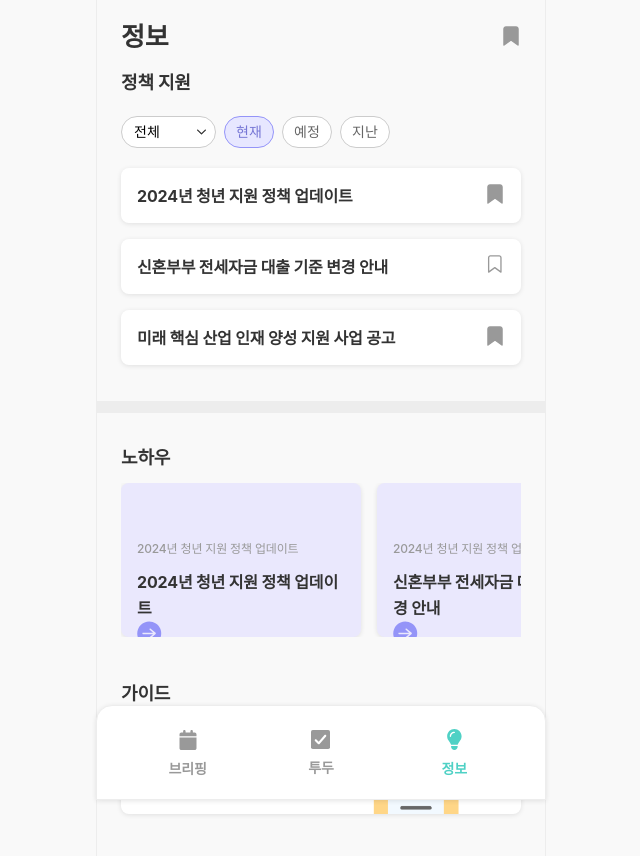
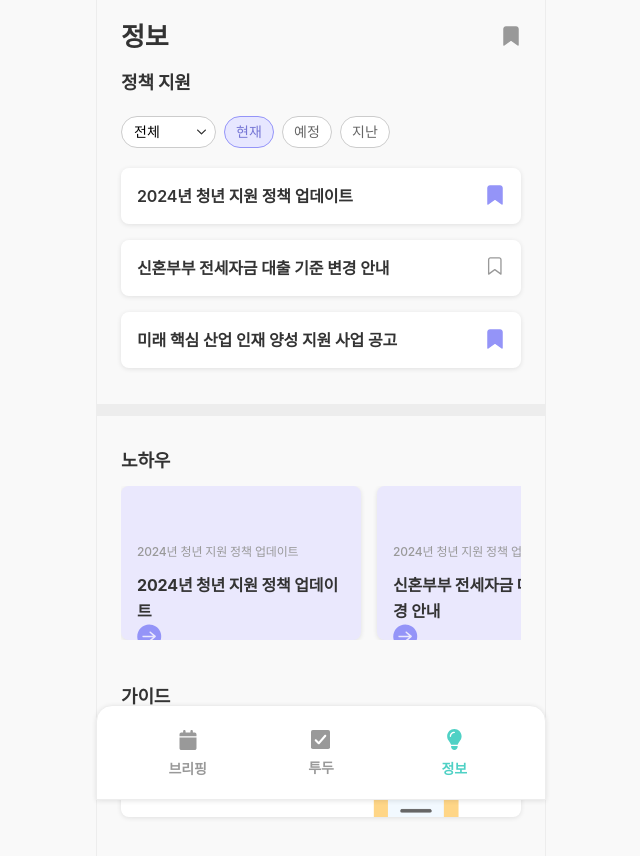
Before and after one commit to WomanTech2025-MoWo/MoWo_FE, a React (Create React App) app: page /infos in a window 1280 px wide. Shown: the top 856 px of the page, without its empty margins (319-959 px from the left). Built offline with nearby package versions, Linux system fonts and the light colour scheme; a web font is replaced by a local one.

Commit message:
♻️[Refactor] 스타일 변수 적용 및 북마크 true일 때 색상 변경

```diff
--- a/src/pages/infos/components/InfosListItem.tsx
+++ b/src/pages/infos/components/InfosListItem.tsx
@@ -22,7 +22,7 @@ const dummyPosts: PolicyPost[] = [
 const InfosListItemWrap = styled.ul`
   display: flex;
   flex-direction: column;
-  gap: 16px;
+  gap: var(--size-gap-md);
 `;
 
 const InfosListItemBox = styled(ShadowBox)`
@@ -32,8 +32,9 @@ const InfosListItemBox = styled(ShadowBox)`
 `;
 
 const ItemTitle = styled.p`
-  font-size: var(--font-size-sl);
-  font-weight: var(--font-weight-bold);
+  font-size: var(--font-size-md);
+  font-weight: var(--font-weight-semi-bold);
+  line-height: var(--line-height-sm);
 `;
 
 const BookmarkButton = styled.button<{ $bookmarked: boolean }>`
@@ -78,15 +79,15 @@ const InfosListItem = () => {
       {recentPosts.length > 0 ? (
         recentPosts.map((post) => (
           <li key={post.id}>
-            <Link to={`/infos/policies/${post.id}`}>
-              <InfosListItemBox>
-                <ItemTitle>{post.title}</ItemTitle>
-                <BookmarkButton onClick={() => handleBookmarkToggle(post.id)} $bookmarked={post.bookmarked}>
-                  {/* 북마크 상태에 따라 다른 이모지 또는 아이콘을 표시합니다 */}
-                  {post.bookmarked ? <IconBookmark status="fill" /> : <IconBookmark status="empty" />}
-                </BookmarkButton>
-              </InfosListItemBox>
-            </Link>
+            <InfosListItemBox>
+              <ItemTitle>
+                <Link to={`/infos/policies/${post.id}`}>{post.title} </Link>
+              </ItemTitle>
+              <BookmarkButton onClick={() => handleBookmarkToggle(post.id)} $bookmarked={post.bookmarked}>
+                {/* 북마크 상태에 따라 다른 이모지 또는 아이콘을 표시합니다 */}
+                {post.bookmarked ? <IconBookmark status="fill" fillColor="secondary-primary" /> : <IconBookmark status="empty" />}
+              </BookmarkButton>
+            </InfosListItemBox>
           </li>
         ))
       ) : (
```
